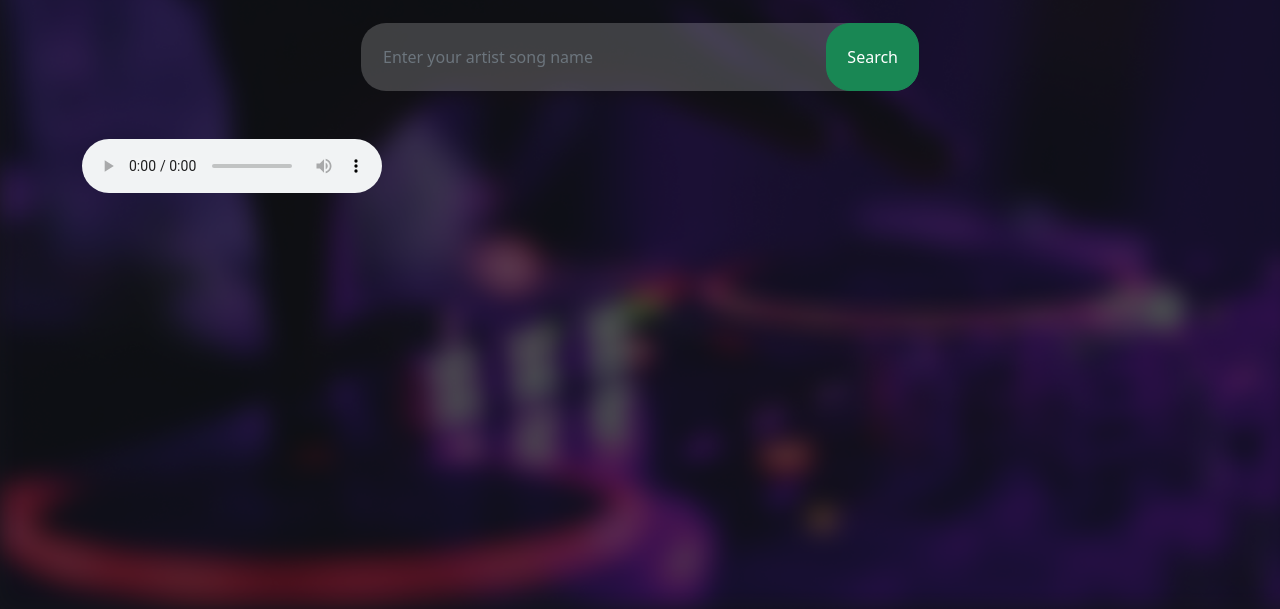
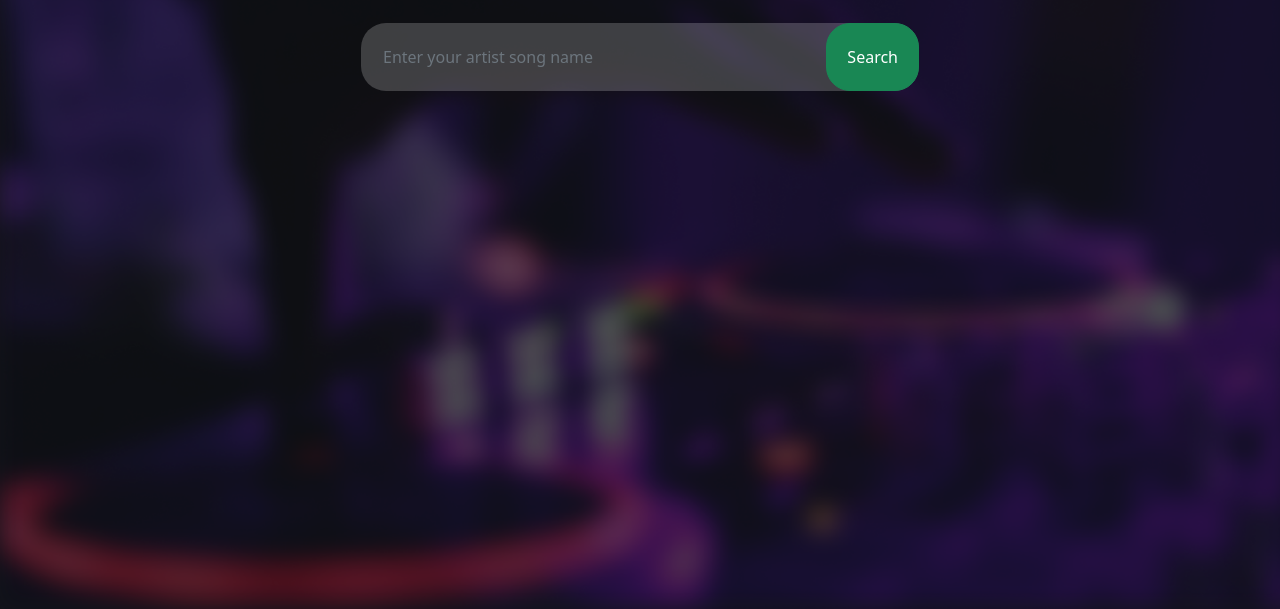
Before and after one commit to Masumraihan/Auodio-player, a plain HTML site: page index.html in a window 1280 px wide. Shown: the part 191-800 px from the top of the page. Drawn offline with nearby package versions, Linux system fonts and the light colour scheme.

Commit message:
alhamdulillah

```diff
--- a/index.html
+++ b/index.html
@@ -58,7 +58,6 @@
             <div id="search_result" class="single-lyrics">
 
             </div>
-            <audio controls> <source src="http://cdn-preview-a.deezer.com/stream/c-af056897dace74cd17a0b65d1555c9c0-3.mp3" type="audio/mpeg"></audio>
             <!--<div class="search-result col-md-8 mx-auto py-4">
                 <div class="single-result row align-items-center my-3 p-3">
                     <div class="col-md-9">
```
